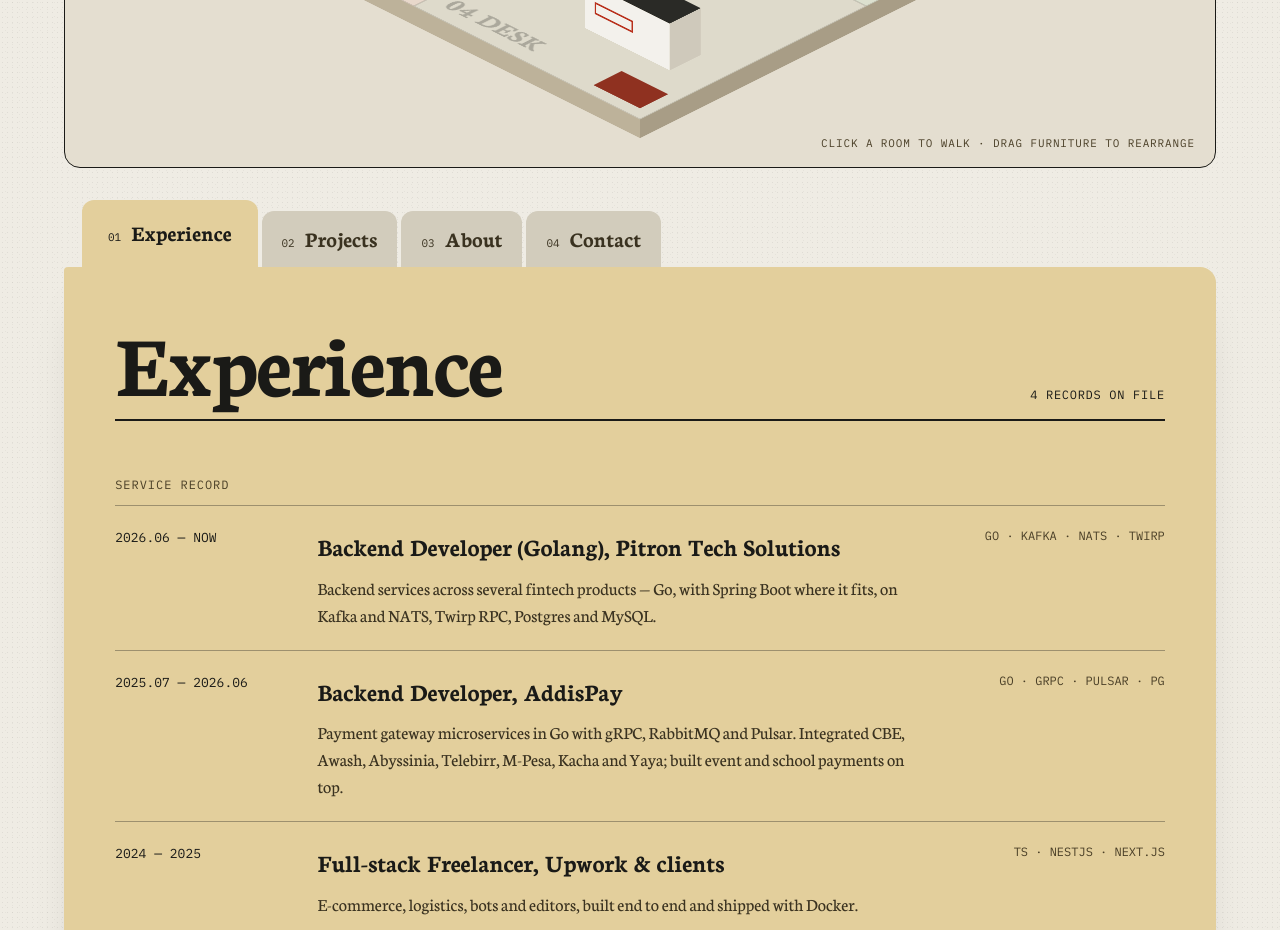
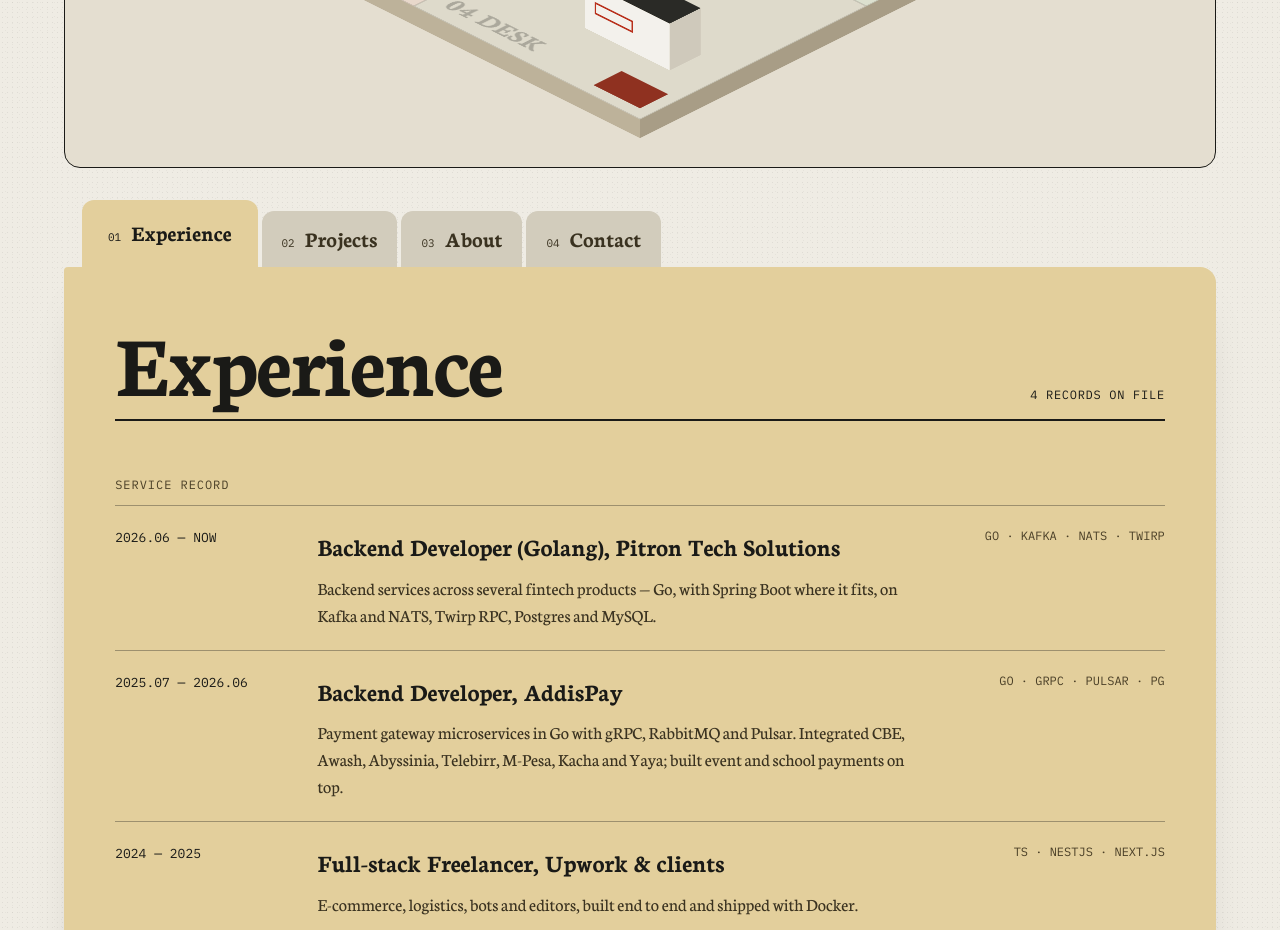
Before and after one commit to tsegaye27/portfolio-site, a Next.js app: page / in a window 1280 px wide. Shown: the part 1040-1970 px from the top of the page. Built offline with nearby package versions, Linux system fonts and the light colour scheme.

Commit message:
chore: drop the studio usage hint

```diff
--- a/src/components/Stage.tsx
+++ b/src/components/Stage.tsx
@@ -400,11 +400,6 @@ export function Stage({
   return (
     <section aria-label="Interactive studio" className="shell pb-2">
       <div className="relative h-[640px] overflow-hidden rounded-2xl border-[1.5px] border-ink bg-stage max-[1100px]:h-[540px] max-[760px]:h-[420px] max-[480px]:h-[320px]">
-        <span className="absolute right-5 bottom-4 left-5 z-[2] text-right font-mono text-[11px] tracking-[0.08em] text-muted-ink uppercase">
-          <span className="max-[480px]:hidden">Click a room to walk · drag furniture to rearrange</span>
-          <span className="hidden max-[480px]:inline">Tap a room · drag furniture</span>
-        </span>
-
         <Caption speech={speech} tab={tab} />
 
         <span className="sr-only" aria-live="polite">
```
